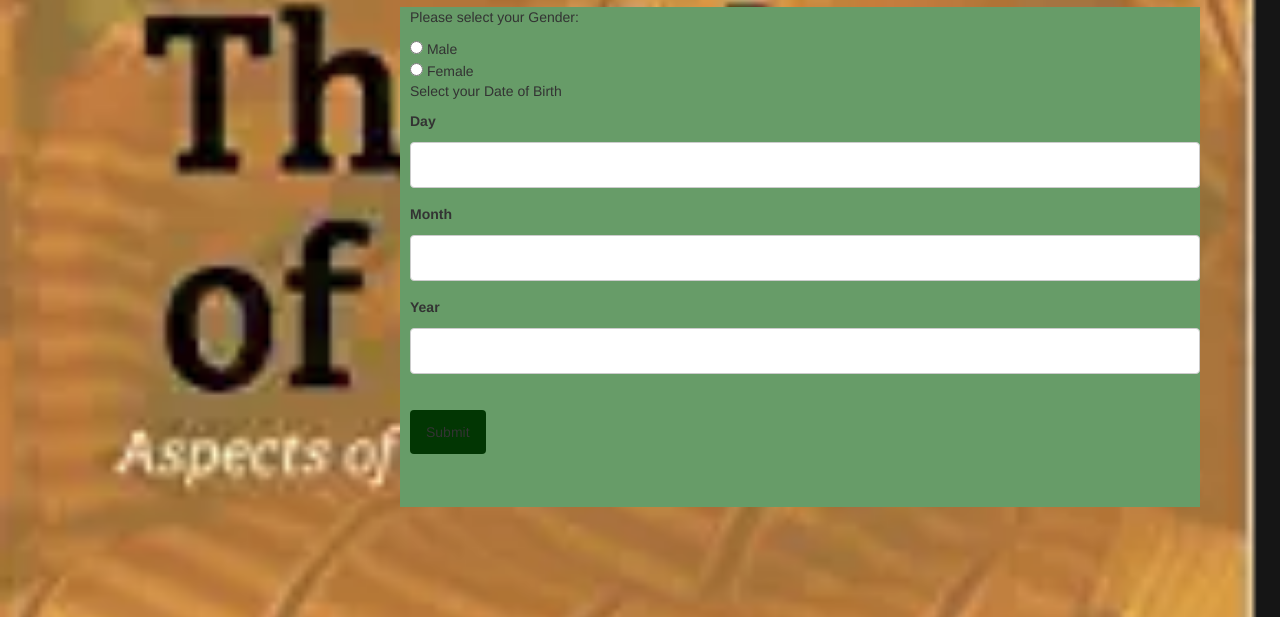
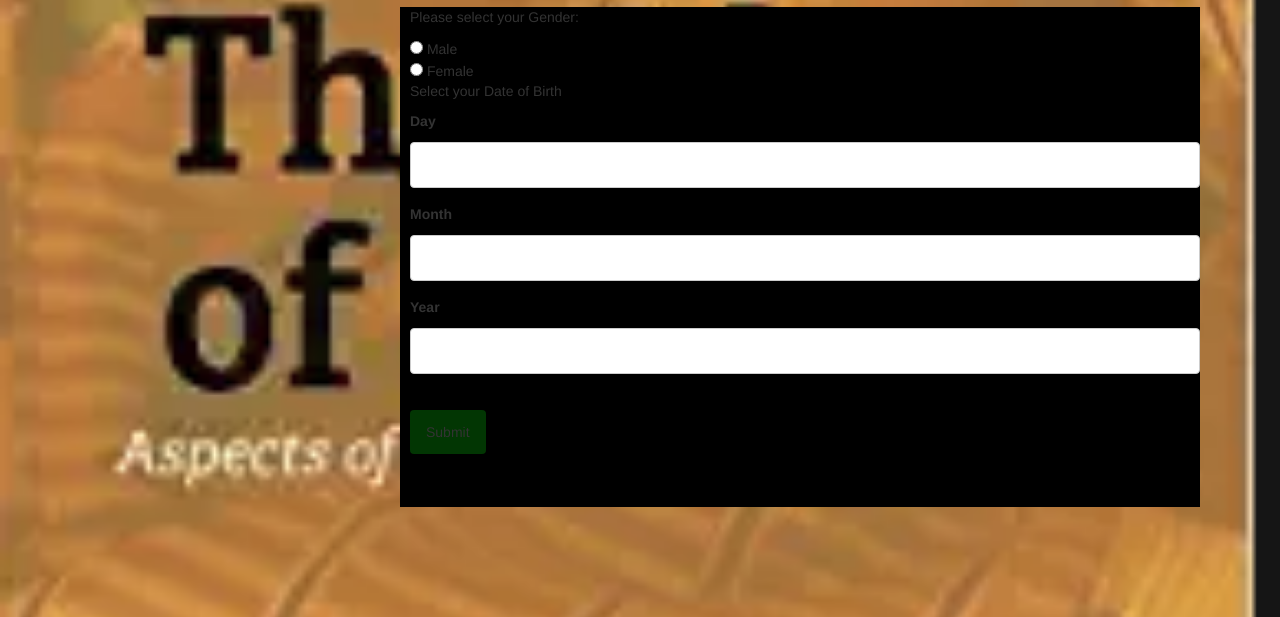
Before and after one commit to laetitia123/Akan-Name, a plain HTML site: page index.html in a window 1280 px wide. Shown: the part 558-1175 px from the top of the page. Drawn offline with nearby package versions, Linux system fonts and the light colour scheme.

Commit message:
form background color changed

```diff
--- a/CSS/style.css
+++ b/CSS/style.css
@@ -13,7 +13,7 @@ form{
   height:500px;
   margin-left: 400px;
   width: 800px;
-  background-color: rgb(103, 156, 104);
+  background-color:black;
 }
 .well{
   background-color:blue;
```
